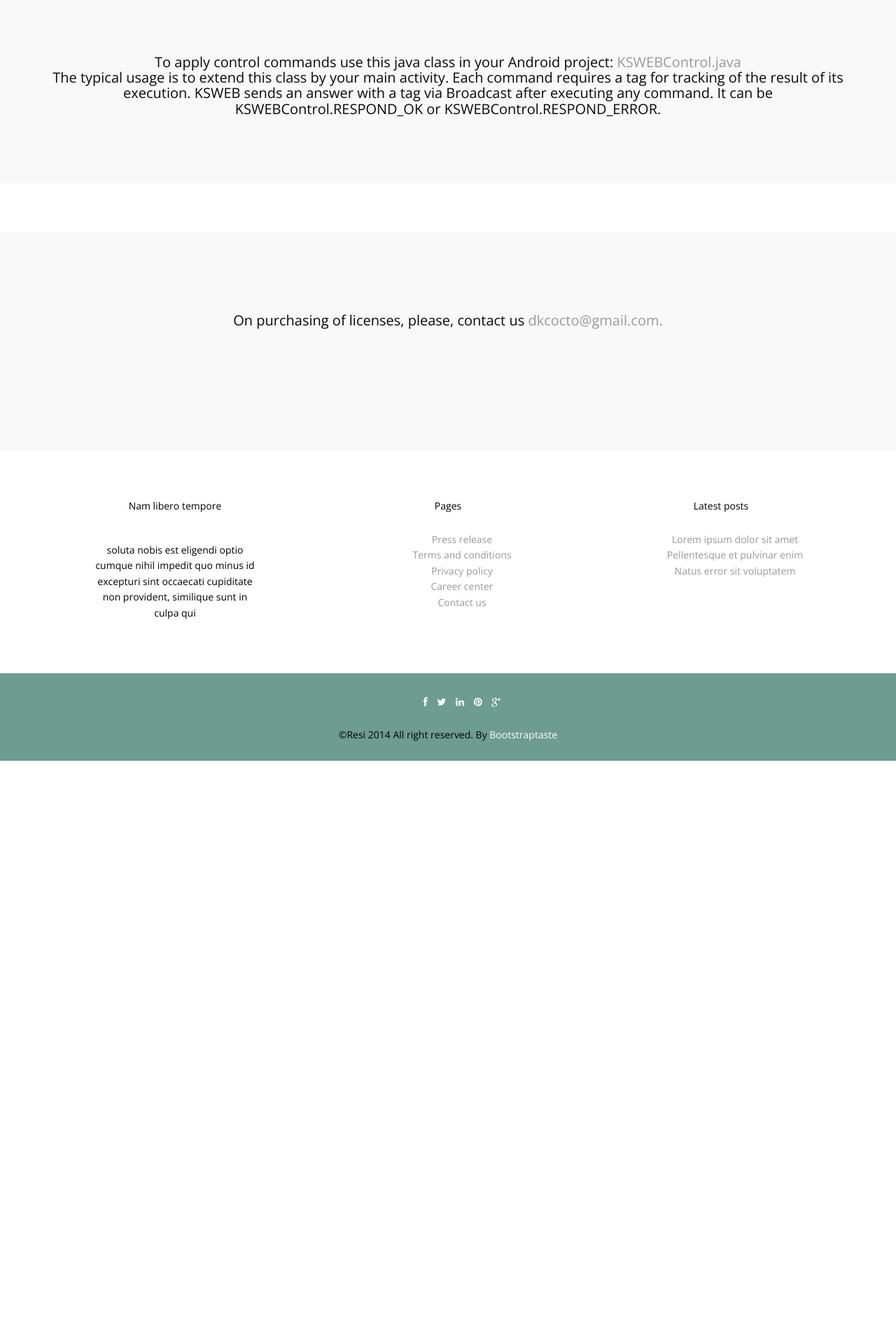
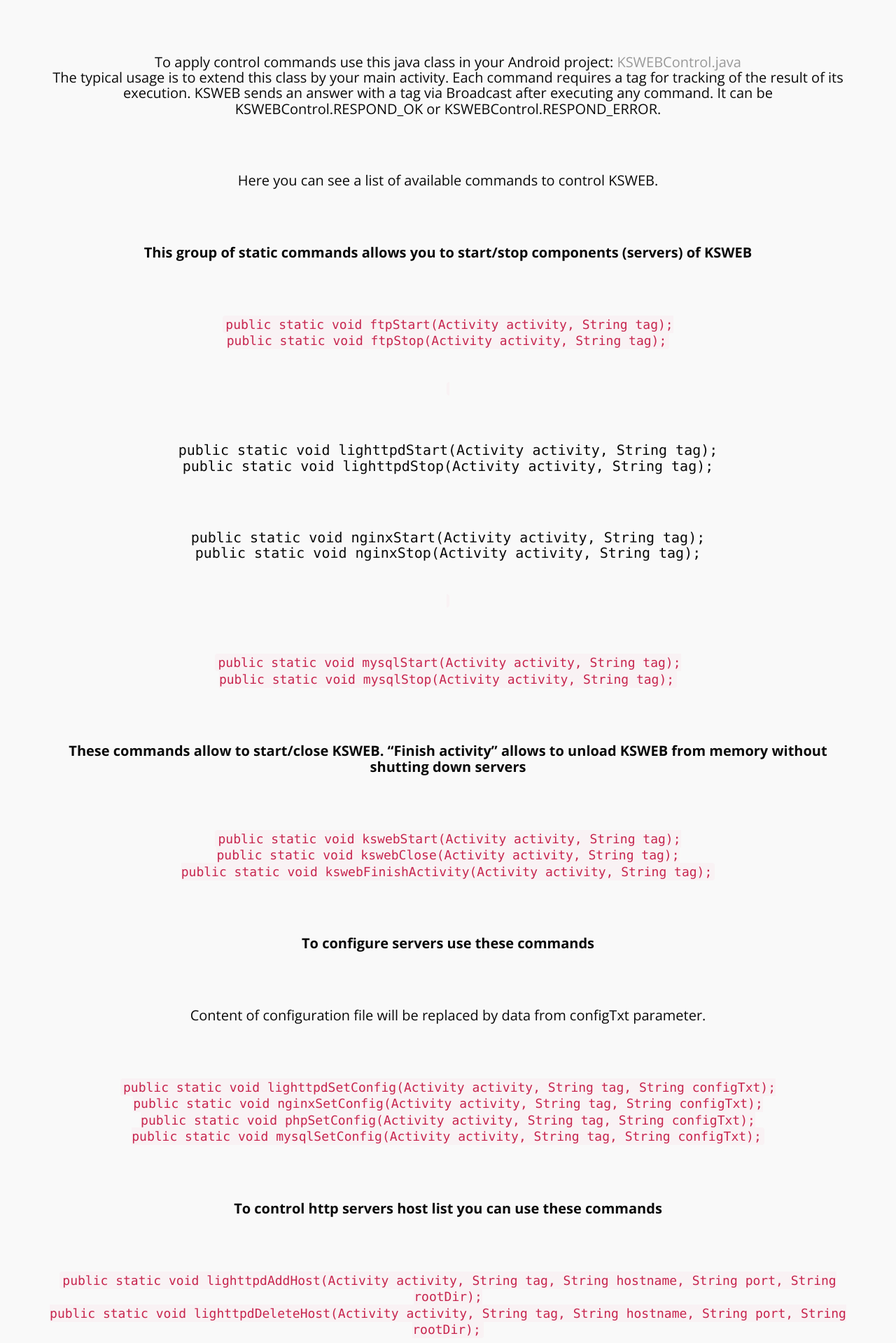
Before and after one commit to DkCocto/ourSmallProject, a Yii app: the page made by ksweb.loc/views/site/ksweb-control.php in a window 1280 px wide. Shown: the part 1598-3517 px from the top of the page at 70% size. Before the commit the page ends 2685 px from the top, so only its background shows below. Run offline with PHP 8.4 and a stand-in for Yii, Linux system fonts and the light colour scheme; the template is opened without the code that fills it, so the values that code supplies are empty; some libraries are stand-ins or nearby versions.

Commit message:
new site 27.04.2018
добален файл ksweb-control.php

```diff
--- a/ksweb.loc/views/site/ksweb-control.php
+++ b/ksweb.loc/views/site/ksweb-control.php
@@ -20,6 +20,32 @@ $this->params['breadcrumbs'][] = $this->title;
             The typical usage is to extend this class by your main activity. Each command requires a tag for tracking of the result of its execution. KSWEB sends an answer with a tag via
             Broadcast after executing any command. It can be KSWEBControl.RESPOND_OK or KSWEBControl.RESPOND_ERROR.</p>
 
+
+            <p>Here you can see a list of available commands to control KSWEB.</p>
+            <p><strong>This group of static commands allows you to start/stop components (servers) of KSWEB</strong></p>
+            <p><code>public static void ftpStart(Activity activity, String tag);<br />
+            public static void ftpStop(Activity activity, String tag);</p>
+            <p>public static void lighttpdStart(Activity activity, String tag);<br />
+            public static void lighttpdStop(Activity activity, String tag);</p>
+            <p>public static void nginxStart(Activity activity, String tag);<br />
+            public static void nginxStop(Activity activity, String tag);</p>
+            <p>public static void mysqlStart(Activity activity, String tag);<br />
+            public static void mysqlStop(Activity activity, String tag);</code></p>
+            <p><strong>These commands allow to start/close KSWEB. &#8220;Finish activity&#8221; allows to unload KSWEB from memory without shutting down servers</strong></p>
+            <p><code>public static void kswebStart(Activity activity, String tag);<br />
+            public static void kswebClose(Activity activity, String tag);<br />
+            public static void kswebFinishActivity(Activity activity, String tag);</code></p>
+            <p><strong>To configure servers use these commands</strong></p>
+            <p>Content of configuration file will be replaced by data from configTxt parameter.</p>
+            <p><code>public static void lighttpdSetConfig(Activity activity, String tag, String configTxt);<br />
+            public static void nginxSetConfig(Activity activity, String tag, String configTxt);<br />
+            public static void phpSetConfig(Activity activity, String tag, String configTxt);<br />
+            public static void mysqlSetConfig(Activity activity, String tag, String configTxt);</code></p>
+            <p><strong>To control http servers host list you can use these commands</strong></p>
+            <p><code>public static void lighttpdAddHost(Activity activity, String tag, String hostname, String port, String rootDir);<br />
+            public static void lighttpdDeleteHost(Activity activity, String tag, String hostname, String port, String rootDir);</p>
+            <p>public static void nginxAddHost(Activity activity, String tag, String hostname, String port, String rootDir);<br />
+            public static void nginxDeleteHost(Activity activity, String tag, String hostname, String port, String rootDir);</code></p>
         </div>
     </div>
 
```
